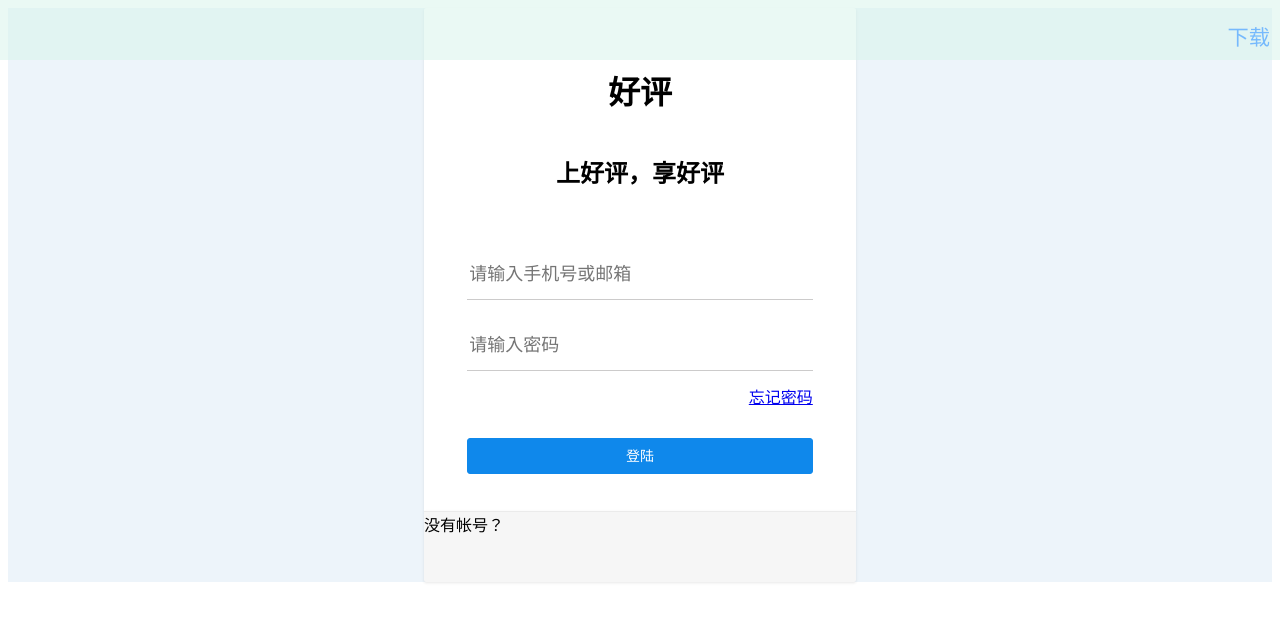
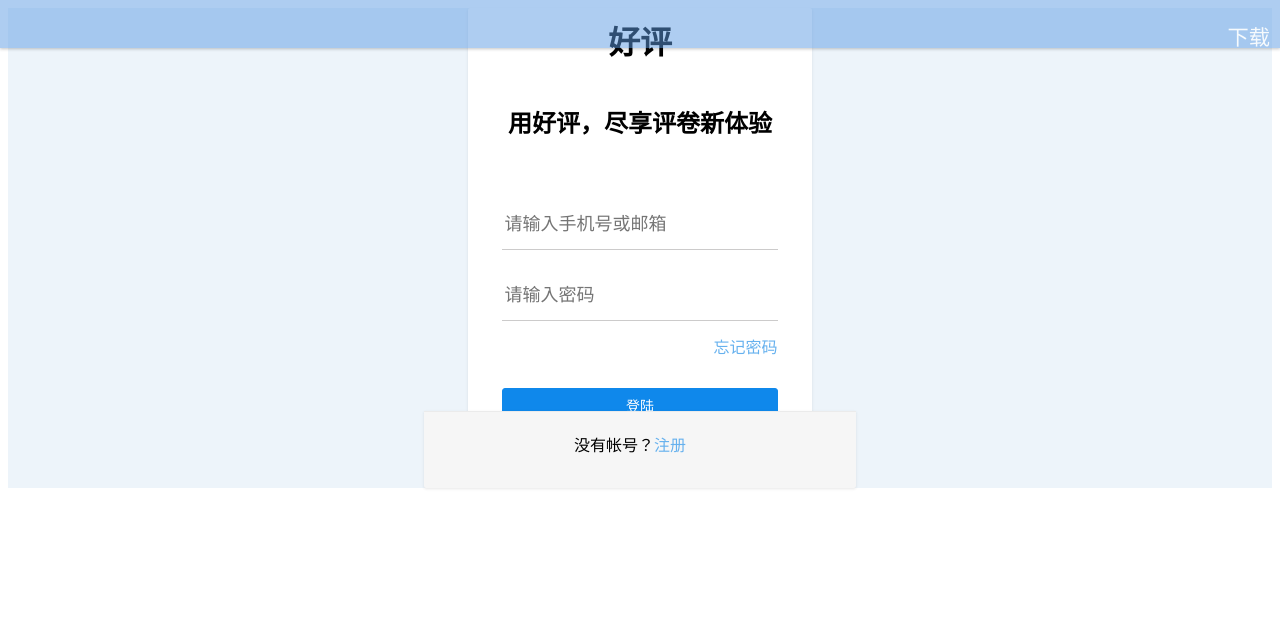
Before and after one commit to changhuaC/mark-paper-web, a Vue app: page / in a window 1280 px wide. Shown: the top 622 px of the page. Built offline with nearby package versions, Linux system fonts and the light colour scheme; the HTML template or start-up script is replaced by a standard one.

Commit message:
修改样式

```diff
--- a/src/config/router.js
+++ b/src/config/router.js
@@ -1,6 +1,8 @@
 import Vue from 'vue'
 import Router from 'vue-router'
 import Index from '../pages/Index.vue'
+import Regist from '../pages/account/regist.vue'
+import FindPassword from '../pages/account/find-password.vue'
 
 Vue.use(Router)
 export default new Router({
@@ -10,6 +12,16 @@ export default new Router({
             path: '/',
             name: 'index',
             component: Index
+        },
+        {
+            path: '/',
+            name: 'regist',
+            component: Regist
+        },
+        {
+            path: '/',
+            name: 'findPassword',
+            component: FindPassword
         }
     ]
 })
--- a/src/pages/App.vue
+++ b/src/pages/App.vue
@@ -1,8 +1,5 @@
 <template>
     <div class="main-container"  id="main-container">
-        <div class="index-title">
-            <div class="regist">下载</div>
-        </div>
         <router-view/>
     </div>
 </template>
@@ -16,25 +13,6 @@
 .main-container{
     box-sizing: border-box ;
     height: 100%;
-    .index-title{
-        width: 100%;
-        height: 60px;
-        background-color: rgb(214, 243, 233);
-        opacity: 0.5;
-        top: 0;
-        left: 0;
-        position: fixed;
-        z-index: 500;
-        vertical-align:bottom;
-        .regist{
-            margin-top: 20px;
-            margin-right: 10px;
-            float: right;
-            font-family:-apple-system, BlinkMacSystemFont, 'Segoe UI', Roboto, Oxygen, Ubuntu, Cantarell, 'Open Sans', 'Helvetica Neue', sans-serif;
-            color:#007fff;
-            font-size: 1.33rem;
-        }
-    }
 }
 
 </style>
--- a/src/pages/index.vue
+++ b/src/pages/index.vue
@@ -1,5 +1,8 @@
 <template>
   <div class="index-container">
+    <div class="index-title">
+      <div class="download">下载</div>
+    </div>
     <div class="login-container">
       <h1 v-text="sitName"></h1>
         <h2 v-text="slogan"></h2>
@@ -24,7 +27,7 @@
     </div>
     <div class="regist-container">
         <div>没有帐号？</div>
-        <div></div>
+        <router-link to="regist">注册</router-link>
     </div>
   </div>
 </template>
@@ -35,7 +38,7 @@
         data() {
             return {
                 sitName: '好评',
-                slogan:'上好评，享好评',
+                slogan:'用好评，尽享评卷新体验',
                 userAccount:'',
                 userPassword:''
             }
@@ -72,16 +75,25 @@
     flex-flow: column;
     justify-content: center;
     align-items: center;
-    input{
-        height: 48px;
-        line-height: 24;
-        background: transparent;
-        border:none;
-        outline:none;
-        resize: none;
-        font-size: 18px;
-        color: #9da09b;
+	.index-title{
         width: 100%;
+		height: 3rem;
+		background-color: #5e9ce4;
+		opacity: 0.5;
+		top: 0;
+		left: 0;
+		position: fixed;
+		z-index: 500;
+		vertical-align: bottom;
+		box-shadow: 0 1px 3px rgba(26, 26, 26, 0.5);
+        .download{
+            margin-top: 20px;
+            margin-right: 10px;
+            float: right;
+            font-family:-apple-system, BlinkMacSystemFont, 'Segoe UI', Roboto, Oxygen, Ubuntu, Cantarell, 'Open Sans', 'Helvetica Neue', sans-serif;
+            color:white;
+            font-size: 1.33rem;
+        }
     }
 	.login-container {
 		display: flex;
@@ -93,8 +105,8 @@
 		border-top-right-radius: 2px;
 		box-shadow: 0 1px 3px rgba(26,26,26,.1);
 		background-color: white;
-      height: 503px;
-      width: 432px;
+		height: 25.2rem;
+		width: 21.5rem;
       .form-container{
         width: 80%;
         .user-account{
@@ -128,15 +140,36 @@
       }
     }
     .regist-container{
-      box-shadow: 0 1px 3px rgba(26,26,26,.1);
+		box-shadow: 0 1px 3px rgba(26, 26, 26, 0.1);
 		border-bottom-left-radius: 2px;
 		border-bottom-right-radius: 2px;
-      border:0px;
+		border: 0px;
 		border-top: 1px solid #ebebeb;
-      height: 70px;
-      width: 432px;
+		height: 36px;
+		width: 277px;
 		background-color: #f6f6f6;
 		display: flex;
+		padding: 20px 5px 20px 150px;
     }
+    a{
+      	text-decoration: none;
+      	color:#66b1ee
+    }
+    a:hover{
+      	text-decoration:underline;
+      	color: #0f88eb;
+    }
+    input{
+        height: 48px;
+        line-height: 24;
+        background: transparent;
+        border:none;
+        outline:none;
+        resize: none;
+        font-size: 18px;
+        color: #9da09b;
+        width: 100%;
+      }
+
   }
 </style>
--- a/template/index.tmp.html
+++ b/template/index.tmp.html
@@ -11,6 +11,23 @@
     <style>
         html{
             height: 100%;
+            font-size: 62.5%;
+        }
+        @media only screen and (min-width: 481px) {
+            html {
+                font-size:94%!important
+            }
+        }
+
+        @media only screen and (min-width: 561px) {
+            html {
+                font-size:109%!important
+            }
+        }
+
+        @media only screen and (min-width: 641px) {
+        html {
+            font-size:125%!important
         }
         body{
             height: 100%; padding: 0; margin: 0;
```
Also changed, not shown: src/pages/account/find-password.vue (added), src/pages/account/regist.vue (added). Lines whose indentation alone changed are shown as unchanged.
